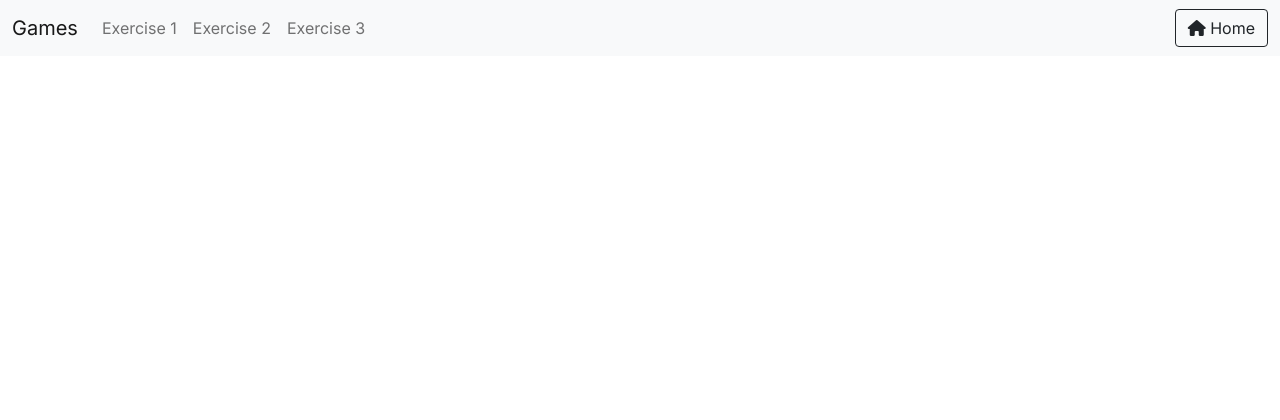
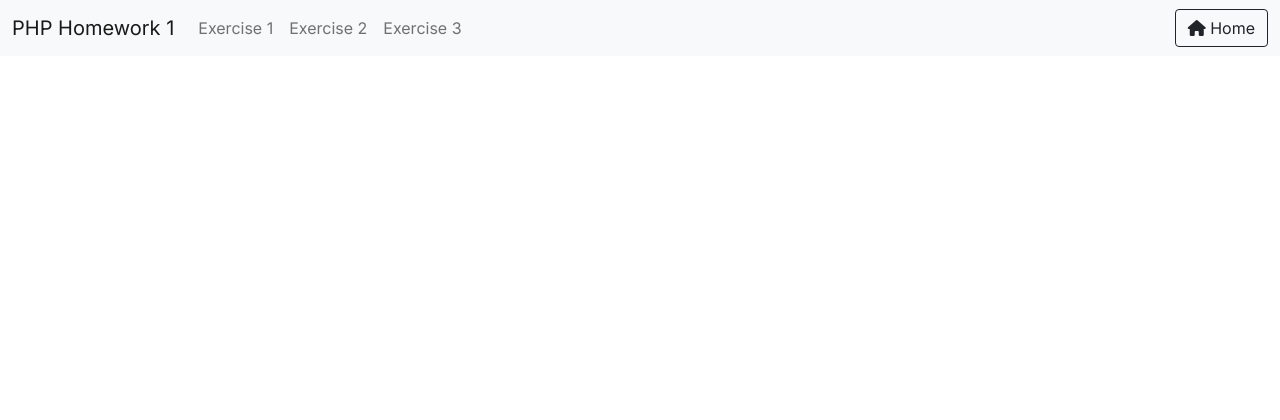
Before and after one commit to lenardokorn/website, a PHP site: page /html/home-exercises/php/homework1/ in a window 1280 px wide. Shown: the top 420 px of the page. Run offline with PHP 8.4, Linux system fonts and the light colour scheme; some libraries are stand-ins or nearby versions.

Commit message:
Fixed typo

```diff
--- a/html/home-exercises/php/homework1/exercise3.php
+++ b/html/home-exercises/php/homework1/exercise3.php
@@ -5,7 +5,7 @@
     <meta charset="UTF-8">
     <meta http-equiv="X-UA-Compatible" content="IE=edge">
     <meta name="viewport" content="width=device-width, initial-scale=1.0">
-    <title>PHP Exercise 2</title>
+    <title>PHP Exercise 3</title>
     <link href="https://cdn.jsdelivr.net/npm/bootstrap@5.0.0-beta2/dist/css/bootstrap.min.css" rel="stylesheet" integrity="sha384-BmbxuPwQa2lc/FVzBcNJ7UAyJxM6wuqIj61tLrc4wSX0szH/Ev+nYRRuWlolflfl" crossorigin="anonymous">
     <style>
         @import url(https://fonts.googleapis.com/css?family=Inter:100,200,300,regular,500,600,700,800,900);
--- a/html/home-exercises/php/homework1/index.html
+++ b/html/home-exercises/php/homework1/index.html
@@ -31,7 +31,7 @@
     <header>
         <nav class="navbar navbar-expand-lg navbar-light bg-light">
             <div class="container-fluid">
-                <a class="navbar-brand" href="#">Games</a>
+                <a class="navbar-brand" href="#">PHP Homework 1</a>
                 <button class="navbar-toggler" type="button" data-bs-toggle="collapse"
                     data-bs-target="#navbarSupportedContent" aria-controls="navbarSupportedContent"
                     aria-expanded="false" aria-label="Toggle navigation">
```
